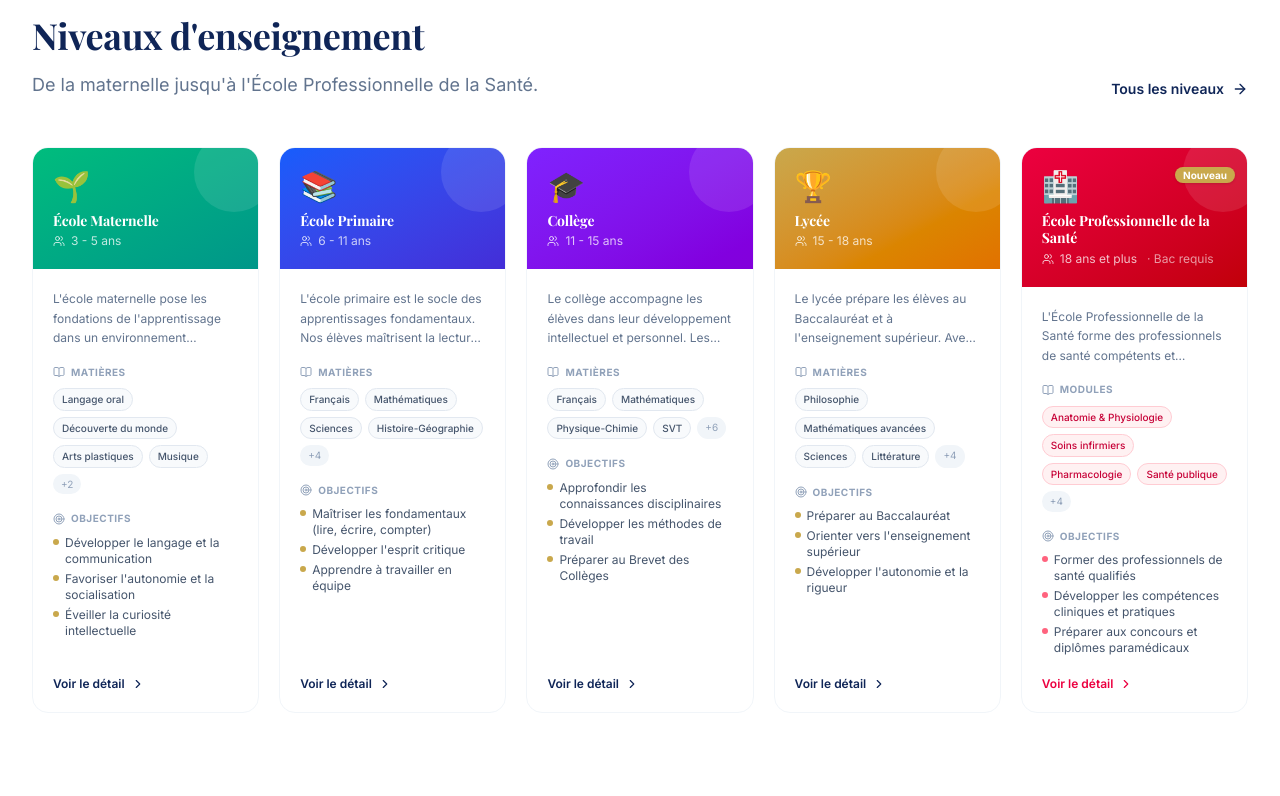
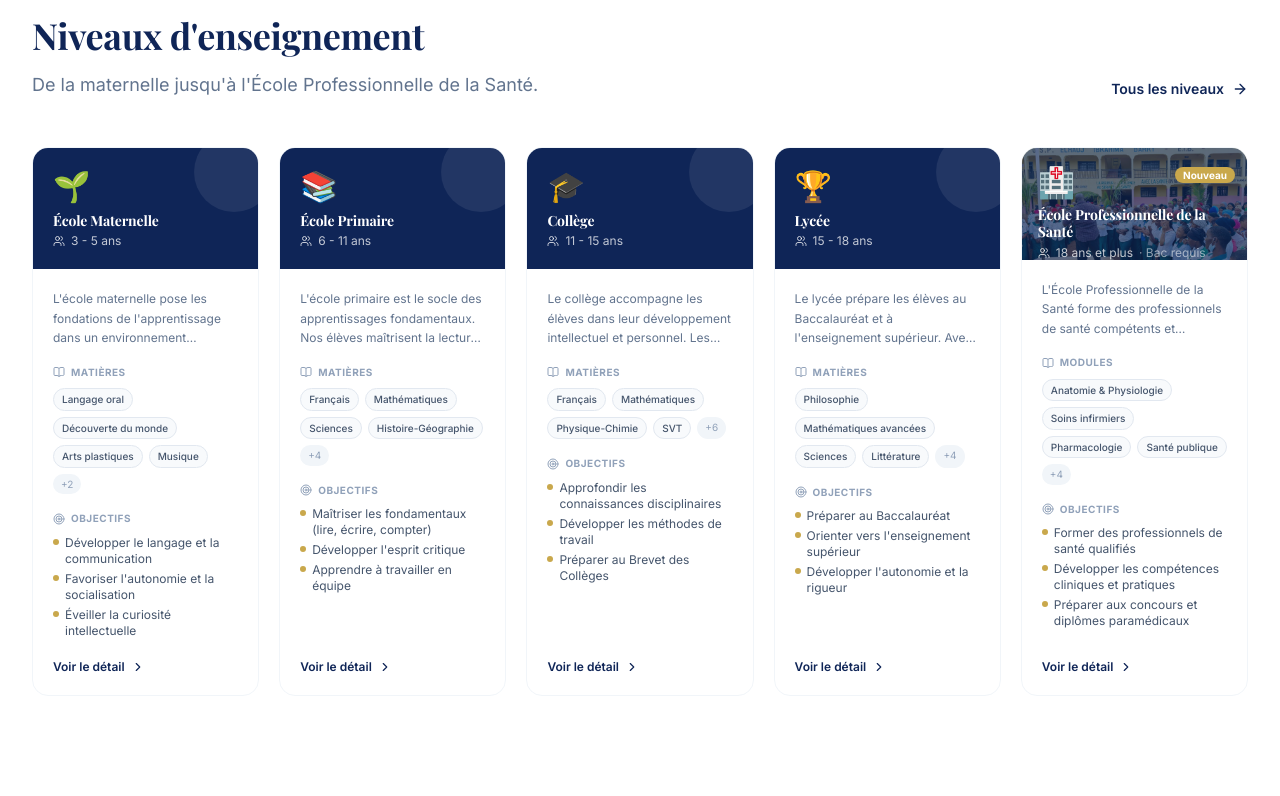
Before and after one commit to Barry-webdev/EIB-School, a Next.js app in the folder Frontend/: page / in a window 1280 px wide. Shown: the part 2004-2800 px from the top of the page. Built offline with nearby package versions, Linux system fonts and the light colour scheme.

Commit message:
feat: image Sante.jpeg sur la carte ecole professionnelle

```diff
--- a/Frontend/src/components/features/EducationCard.tsx
+++ b/Frontend/src/components/features/EducationCard.tsx
@@ -1,5 +1,6 @@
 import React from "react";
 import Link from "next/link";
+import Image from "next/image";
 import { ChevronRight, Users, BookOpen, Target } from "lucide-react";
 import type { EducationLevel } from "@/types";
 
@@ -21,22 +22,53 @@ export const EducationCard: React.FC<EducationCardProps> = ({ level }) => {
         </div>
       )}
 
-      {/* Header coloré */}
-      <div className={`bg-gradient-to-br ${level.color} p-5 text-white relative overflow-hidden`}>
-        <div className="absolute -top-4 -right-4 w-20 h-20 bg-white/10 rounded-full" />
-        <div className="relative z-10">
-          <div className="text-3xl mb-2">{level.icon}</div>
-          <h3 className="font-bold text-sm leading-tight mb-1"
-              style={{ fontFamily: "'Playfair Display', Georgia, serif" }}>
+      {/* Header */}
+      {isSante ? (
+        /* Image santé pour l'école professionnelle */
+        <div className="relative h-28 overflow-hidden flex-shrink-0">
+          <Image
+            src="/Santé.jpeg"
+            alt="École Professionnelle de la Santé"
+            fill
+            className="object-cover object-center"
+            sizes="(max-width:640px) 100vw, 300px"
+          />
+          {/* Overlay navy pour lisibilité */}
+          <div className="absolute inset-0 bg-[#0f2557]/65" />
+          <div className="relative z-10 p-4">
+            <div className="text-3xl mb-1.5">{level.icon}</div>
+            <h3
+              className="font-bold text-sm text-white leading-tight mb-1"
+              style={{ fontFamily: "'Playfair Display', Georgia, serif" }}
+            >
               {level.name}
             </h3>
             <p className="text-white/75 text-xs flex items-center gap-1.5">
               <Users className="w-3 h-3" />
               {level.ageRange}
-            {isSante && <span className="ml-1 text-white/60">· Bac requis</span>}
+              <span className="text-white/55">· Bac requis</span>
             </p>
           </div>
         </div>
+      ) : (
+        /* Fond navy uniforme pour les autres niveaux */
+        <div className="bg-[#0f2557] p-5 text-white relative overflow-hidden flex-shrink-0">
+          <div className="absolute -top-4 -right-4 w-20 h-20 bg-white/8 rounded-full" />
+          <div className="relative z-10">
+            <div className="text-3xl mb-2">{level.icon}</div>
+            <h3
+              className="font-bold text-sm leading-tight mb-1"
+              style={{ fontFamily: "'Playfair Display', Georgia, serif" }}
+            >
+              {level.name}
+            </h3>
+            <p className="text-white/75 text-xs flex items-center gap-1.5">
+              <Users className="w-3 h-3" />
+              {level.ageRange}
+            </p>
+          </div>
+        </div>
+      )}
 
       {/* Contenu */}
       <div className="p-5 flex flex-col flex-1">
@@ -50,12 +82,10 @@ export const EducationCard: React.FC<EducationCardProps> = ({ level }) => {
           </p>
           <div className="flex flex-wrap gap-1.5">
             {level.subjects.slice(0, 4).map((s, i) => (
-              <span key={i}
-                className={`px-2 py-0.5 rounded-full text-[10px] font-medium border ${
-                  isSante
-                    ? "bg-rose-50 border-rose-200 text-rose-700"
-                    : "bg-slate-50 border-slate-200 text-slate-600"
-                }`}>
+              <span
+                key={i}
+                className="px-2 py-0.5 rounded-full text-[10px] font-medium border bg-slate-50 border-slate-200 text-slate-600"
+              >
                 {s}
               </span>
             ))}
@@ -76,7 +106,7 @@ export const EducationCard: React.FC<EducationCardProps> = ({ level }) => {
           <ul className="space-y-1">
             {level.objectives.slice(0, 3).map((obj, i) => (
               <li key={i} className="flex items-start gap-1.5 text-xs text-slate-600">
-                <span className={`w-1.5 h-1.5 rounded-full flex-shrink-0 mt-1 ${isSante ? "bg-rose-400" : "bg-[#c9a84c]"}`} />
+                <span className="w-1.5 h-1.5 rounded-full bg-[#c9a84c] flex-shrink-0 mt-1" />
                 {obj}
               </li>
             ))}
@@ -85,9 +115,7 @@ export const EducationCard: React.FC<EducationCardProps> = ({ level }) => {
 
         <Link
           href="/enseignements"
-          className={`inline-flex items-center gap-1.5 font-semibold text-xs transition-colors group/link ${
-            isSante ? "text-rose-600 hover:text-rose-800" : "text-[#0f2557] hover:text-[#c9a84c]"
-          }`}
+          className="inline-flex items-center gap-1.5 text-[#0f2557] hover:text-[#c9a84c] font-semibold text-xs transition-colors group/link"
         >
           Voir le détail
           <ChevronRight className="w-3.5 h-3.5 transition-transform group-hover/link:translate-x-1" />
```
Also changed, not shown: Frontend/public/Lycée.jpeg (added), Frontend/public/Santé.jpeg (added). Lines whose indentation alone changed are shown as unchanged.
